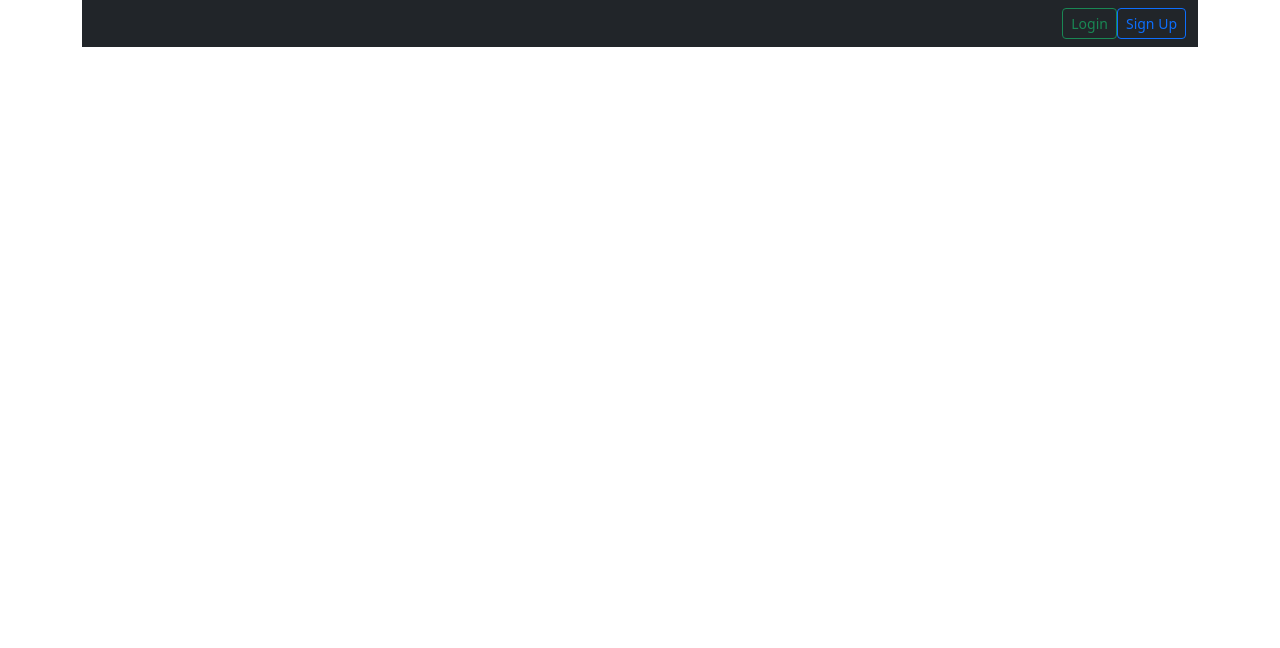
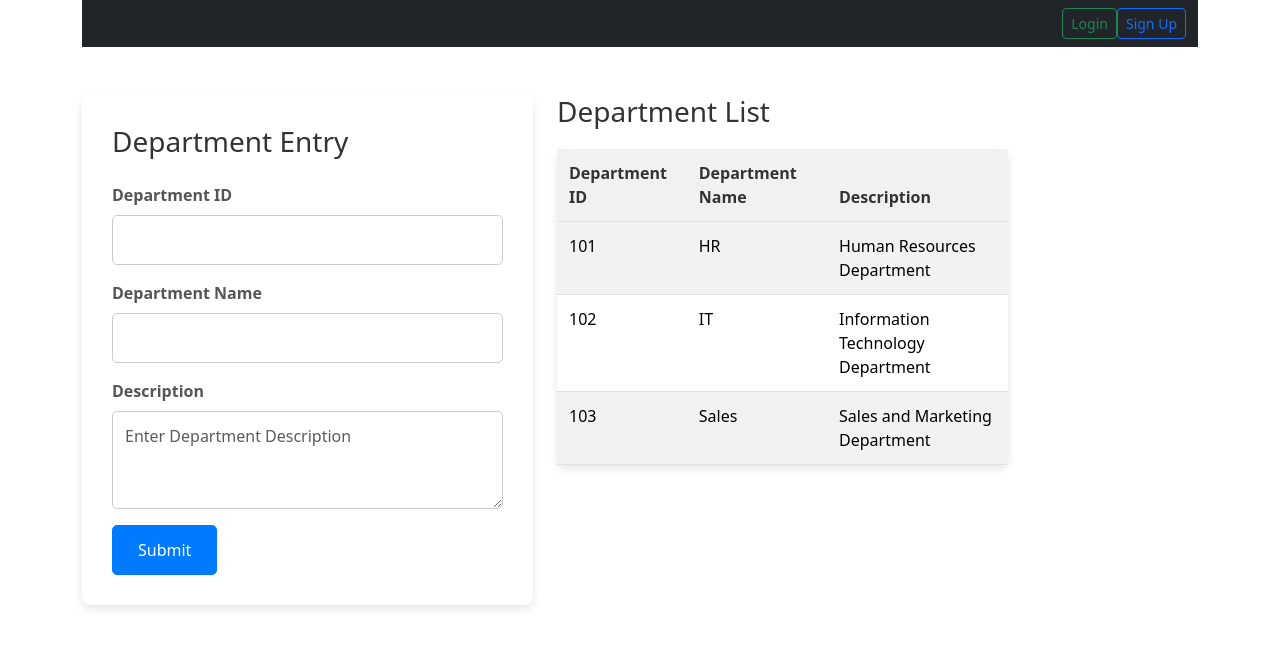
Before and after one commit to YeasminNahar/Task-Management-System-Fontend-Angular-, an Angular app: page /department in a window 1280 px wide. Before the commit this address led to /. Shown: the top 648 px of the page. Built offline with nearby package versions, Linux system fonts and the light colour scheme.

Commit message:
Add calendar view and department design add

```diff
--- a/src/app/app-routing.module.ts
+++ b/src/app/app-routing.module.ts
@@ -14,6 +14,8 @@ import {TaskassignComponent} from './security/taskassign/taskassign.component';
 import { LoginComponent } from './login/login.component';
 import { DashboardComponent } from './dashboard/dashboard.component';
 import { MemberInvitationComponent } from './security/memberinvitation/memberinvitation.component';
+import { DepartmentComponent } from './security/department/department.component';
+
 /*import { TestComponent } from '@angular/core/testing';*/
 import {CalendarViewComponent} from './security/calendar-view/calendar-view.component';
 
@@ -31,6 +33,7 @@ const routes: Routes = [
   { path: 'memberinvitation', component: MemberInvitationComponent },
   { path: 'file-attach', component: FileAttachComponent },
   { path: 'calendar-view', component: CalendarViewComponent },
+  { path: 'department', component: DepartmentComponent },
 
   { path: 'dashboard', component: DashboardComponent, canActivate:[authGuard] }
 ];
--- a/src/app/app.component.css
+++ b/src/app/app.component.css
@@ -55,3 +55,39 @@
     border-bottom: 1px solid #ddd;
     text-align: center;
   }
+  /*Aikhanae Side bar ar design dau a hoicha*/
+  .sidebar {
+    background: linear-gradient(to bottom, #100f11, #0c0c0c); /* Gradient background */
+    color: white;
+    height: 100vh; /* Full viewport height */
+    width: 200px; /* Adjust the width as needed */
+    border-radius: 0 20px 20px 0; /* Rounded corners on the right side */
+    padding: 20px;
+    box-shadow: 2px 0 10px rgba(0, 0, 0, 0.1); /* Add a subtle shadow */
+}
+
+.sidebar ul {
+    list-style-type: none;
+    padding: 0;
+}
+
+.sidebar li {
+    margin: 10px 0;
+}
+
+.sidebar li a {
+    color: white;
+    text-decoration: none;
+    font-size: 16px;
+    display: flex;
+    align-items: center;
+    padding: 10px;
+    border-radius: 10px;
+    transition: all 0.3s ease;
+}
+
+.sidebar li a:hover {
+    background: #1abc9c; /* Highlight on hover */
+    color: white;
+    text-decoration: none;
+}
--- a/src/app/app.component.html
+++ b/src/app/app.component.html
@@ -62,6 +62,9 @@
           <ul class="dropdown-menu" aria-labelledby="navbarDropdown">
             <li>
               <a class="dropdown-item" routerLink="/company"><i class="fa fa-briefcase" aria-hidden="true"></i> Company</a>
+            </li>
+            <li>
+              <a class="dropdown-item" routerLink="/department"><i class="fa fa-briefcase" aria-hidden="true"></i> Department</a>
             </li>
             <!-- <li>
               <a class="dropdown-item" routerLink="/category"><i class="fa fa-briefcase" aria-hidden="true"></i> Task Category</a>
--- a/src/app/app.module.ts
+++ b/src/app/app.module.ts
@@ -17,8 +17,10 @@ import {TaskDetailsComponent} from './security/task-details/task-details.compone
 import {CalendarViewComponent} from './security/calendar-view/calendar-view.component';
 import {TaskassignComponent} from './security/taskassign/taskassign.component';
 import { CompanyComponent } from './security/company/company.component';
+import { DepartmentComponent } from './security/department/department.component';
 import { MemberComponent } from './security/member-registration/member-registration.component';
 import { FileAttachComponent } from './file-attach/file-attach.component';
+
 import { LoginComponent } from './login/login.component';
 import { DashboardComponent } from './dashboard/dashboard.component';
 import { DatePipe } from '@angular/common';
@@ -49,6 +51,7 @@ import { DatePipe } from '@angular/common';
     CommonModule,
     TaskDetailsComponent,
     ReactiveFormsModule,
+
     TaskassignComponent
 
 ],
--- a/src/app/security/calendar-view/calendar-view.component.ts
+++ b/src/app/security/calendar-view/calendar-view.component.ts
@@ -26,7 +26,7 @@ export class CalendarViewComponent implements OnInit {
   currentYear: number = new Date().getFullYear();
   tasks = [
     { date: new Date(2025, 0, 5), details: 'Complete design review ' },
-    { date: new Date(2025, 1, 14), details: 'Valentine\'s Day event' },
+    { date: new Date(2025, 1, 14), details: 'PDF generate Task' },
     { date: new Date(2025, 5, 20), details: 'Team meeting' },
     { date: new Date(2025, 10, 25), details: 'Christmas Celebration' },
   ];
--- /dev/null
+++ b/src/app/security/department/department.component.css
@@ -0,0 +1,76 @@
+/* styles.css */
+body {
+    background-color: #f4f4f4;
+    font-family: Arial, sans-serif;
+}
+
+.container {
+    background-color: white;
+    padding: 30px;
+    border-radius: 8px;
+    box-shadow: 0 4px 8px rgba(0, 0, 0, 0.1);
+}
+
+h2 {
+    color: #333;
+    font-size: 28px;
+    margin-bottom: 20px;
+}
+
+.form-label {
+    font-weight: bold;
+    color: #555;
+}
+
+.form-control {
+    border-radius: 5px;
+    border: 1px solid #ccc;
+    padding: 12px;
+}
+
+.form-select {
+    border-radius: 5px;
+    border: 1px solid #ccc;
+    padding: 12px;
+}
+
+.btn-primary {
+    background-color: #007bff;
+    border-color: #007bff;
+    padding: 12px 25px;
+    border-radius: 5px;
+}
+
+.btn-primary:hover {
+    background-color: #0056b3;
+    border-color: #004085;
+}
+
+.table {
+    background-color: white;
+    border-radius: 8px;
+    box-shadow: 0 4px 8px rgba(0, 0, 0, 0.1);
+}
+
+th, td {
+    padding: 12px;
+    text-align: left;
+}
+
+th {
+    background-color: #f1f1f1;
+    font-weight: bold;
+    color: #333;
+}
+
+tr:nth-child(even) {
+    background-color: #f9f9f9;
+}
+
+.table-striped tbody tr:nth-of-type(odd) {
+    background-color: #f9f9f9;
+}
+
+.table-striped tbody tr:nth-of-type(even) {
+    background-color: #f1f1f1;
+}
--- /dev/null
+++ b/src/app/security/department/department.component.html
@@ -0,0 +1,59 @@
+<div class="row">
+    <div class="col-md-6">
+        <div class="container mt-5">
+            <h2 class="mb-4">Department Entry</h2>
+            <form>
+                <!-- Department ID -->
+                <div class="mb-3">
+                    <label for="departmentId" class="form-label">Department ID</label>
+                    <input type="text" class="form-control" id="departmentId" name="departmentId" required>
+                </div>
+
+                <!-- Department Name -->
+                <div class="mb-3">
+                    <label for="departmentName" class="form-label">Department Name</label>
+                    <input type="text" class="form-control" id="departmentName" name="departmentName" required>
+                </div>
+
+                <!-- Description -->
+                <div class="mb-3">
+                    <label for="description" class="form-label">Description</label>
+                    <textarea class="form-control" id="description" name="description" rows="3" placeholder="Enter Department Description" required></textarea>
+                </div>
+
+                <!-- Submit Button -->
+                <button type="submit" class="btn btn-primary">Submit</button>
+            </form>
+        </div>
+    </div>
+
+    <div class="col-md-6">
+        <h2 class="mt-5">Department List</h2>
+        <table class="table table-striped">
+            <thead>
+                <tr>
+                    <th>Department ID</th>
+                    <th>Department Name</th>
+                    <th>Description</th>
+                </tr>
+            </thead>
+            <tbody>
+                <tr>
+                    <td>101</td>
+                    <td>HR</td>
+                    <td>Human Resources Department</td>
+                </tr>
+                <tr>
+                    <td>102</td>
+                    <td>IT</td>
+                    <td>Information Technology Department</td>
+                </tr>
+                <tr>
+                    <td>103</td>
+                    <td>Sales</td>
+                    <td>Sales and Marketing Department</td>
+                </tr>
+            </tbody>
+        </table>
+    </div>
+</div>
--- a/src/app/security/tasks/task.component.ts
+++ b/src/app/security/tasks/task.component.ts
@@ -61,6 +61,7 @@ export class TaskComponent {
 
   // Fetch all tasks with pagination
   get(): void {
+    debugger
     const oHttpHeaders = new HttpHeaders({
       'Token': this.authService.UserInfo.Token
     });
@@ -73,7 +74,7 @@ export class TaskComponent {
     this.httpClient.get(this.authService.baseURL + '/api/Task', { headers: oHttpHeaders, params: params })
       .subscribe((res: any) => {
         if (res) {
-          this.listTasks = res.tasks;
+          this.listTasks = res;
           this.rowCount = res.totalCount;
           this.updatePager();
         } else {
@@ -211,19 +212,19 @@ export class TaskComponent {
   }
 
   // Confirm task deletion
-  removeConfirm(task: { taskID: number, description: string }) {
+  removeConfirm(task: { taskID: number, description: string }): void {
     this.Task.taskID = task.taskID;
     this.Task.description = task.description;
   }
 
   // Remove a task
-  remove(task: { taskID: number, description: string }) {
+  remove(task: { taskID: number, description: string }) : void{
     const oHttpHeaders = new HttpHeaders({
       'Token': this.authService.UserInfo.Token
     });
 
     this.httpClient.delete(this.authService.baseURL + '/api/Task/' + task.taskID, { headers: oHttpHeaders })
-      .subscribe((res) => {
+      .subscribe(() => {
         this.isList = true;
         this.reset();
         this.get();
--- a/src/index.html
+++ b/src/index.html
@@ -2,7 +2,7 @@
 <html lang="en">
 <head>
   <meta charset="utf-8">
-  <title>AR Motors</title>
+  <title>Task Management</title>
   <base href="/">
   <meta name="viewport" content="width=device-width, initial-scale=1">
   <link rel="icon" type="image/x-icon" href="favicon.ico">
```
Also changed, not shown: src/app/security/department/department.component.ts (added, +12 -0 lines), 1 other file (tests, documents, lock files or other folders).
